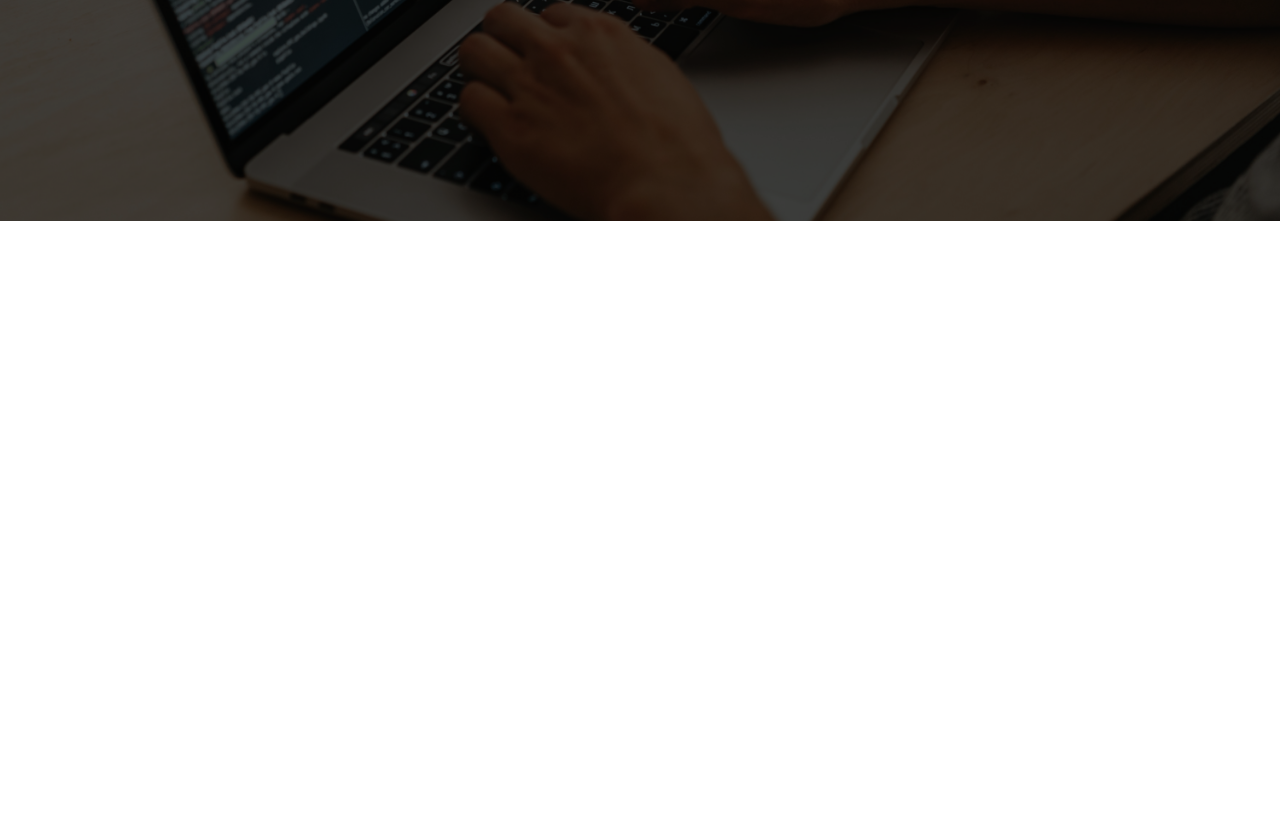
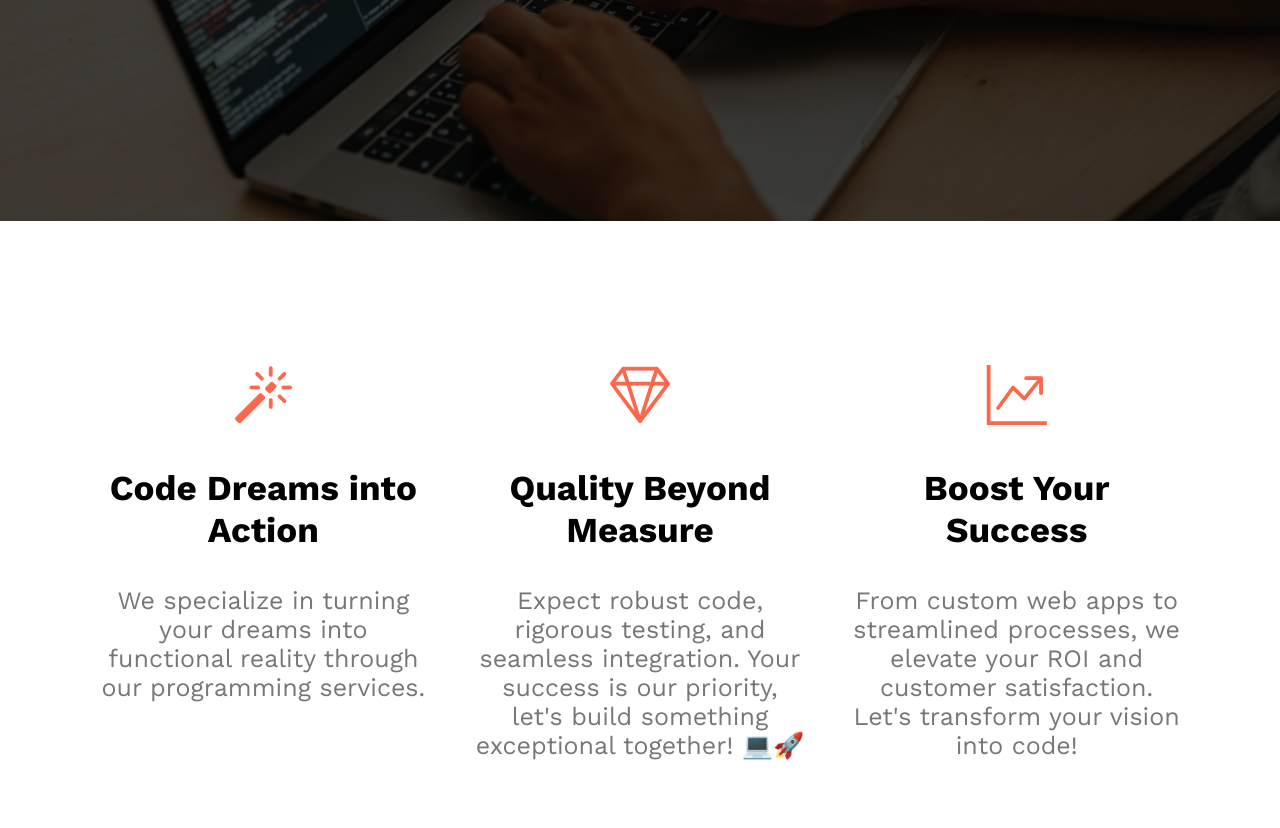
Before and after one commit to drahmedgabr/firstproject-above12, a plain HTML site: page index.html in a window 1280 px wide. Shown: the part 579-1407 px from the top of the page. Before the commit the page ends 800 px from the top, so only its background shows below. Drawn offline with nearby package versions, Linux system fonts and the light colour scheme.

Commit message:
add services section

```diff
--- a/index.html
+++ b/index.html
@@ -54,5 +54,29 @@
 
     <!-- End Landing -->
 
+    <!-- Start Services -->
+
+    <div class="services">
+        <div class="container">
+            <div class="service">
+                <i class="bi bi-magic"></i>
+                <h3>Code Dreams into Action</h3>
+                <p>We specialize in turning your dreams into functional reality through our programming services.</p>
+            </div>
+            <div class="service">
+                <i class="bi bi-gem"></i>
+                <h3>Quality Beyond Measure</h3>
+                <p>Expect robust code, rigorous testing, and seamless integration. Your success is our priority, let's build something exceptional together! 💻🚀</p>
+            </div>
+            <div class="service">
+                <i class="bi bi-graph-up-arrow"></i>
+                <h3>Boost Your Success</h3>
+                <p>From custom web apps to streamlined processes, we elevate your ROI and customer satisfaction. Let's transform your vision into code!</p>
+            </div>
+        </div>
+    </div>
+
+    <!-- End Services -->
+
 </body>
 </html>
--- a/style.css
+++ b/style.css
@@ -1,6 +1,7 @@
 html {
     --main-color: #333333;
     --secondary-color: #fa694e;
+    --secondary-text: #777;
 }
 
 * {
@@ -209,3 +210,39 @@ body {
 }
 
 /* End Landing */
+
+/* Start Services */
+
+.services {
+    margin-top: 100px;
+    margin-bottom: 100px;
+}
+
+.services .container {
+    display: flex;
+    flex-wrap: wrap;
+    justify-content: space-around;
+}
+
+.services .container .service {
+    width: 330px;
+    text-align: center;
+    margin: 20px;
+}
+
+.services .container .service i {
+    font-size: 60px;
+    color: var(--secondary-color);
+}
+
+.services .container .service h3 {
+    font-size: 35px;
+}
+
+.services .container .service p {
+    font-size: 25px;
+    color: var(--secondary-text);
+}
+
+
+/* End Services */
```
